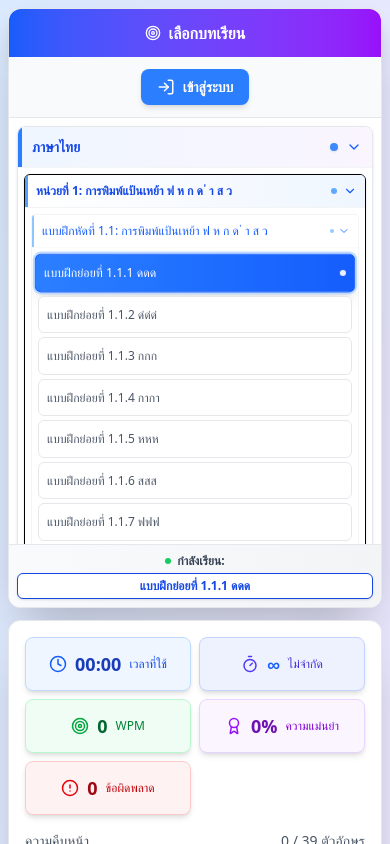
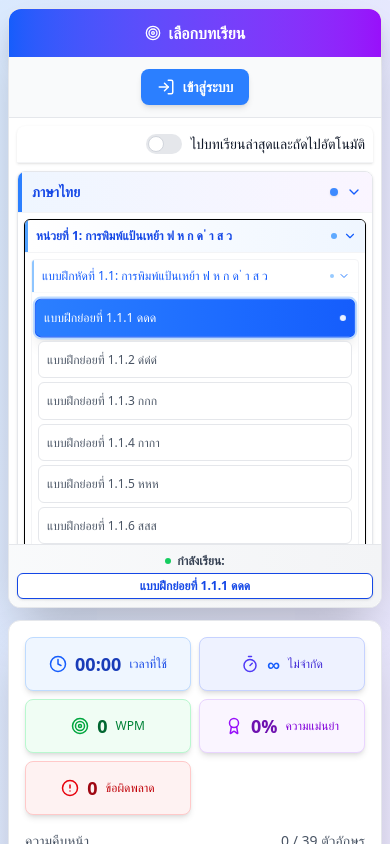
Before and after one commit to AfdolRatchanon/project-typing, a React (Vite) app: page / in a window 390 px wide. Shown: the top 844 px of the page. Built offline with nearby package versions, Linux system fonts and the light colour scheme; no server answers; a web font is replaced by a local one.

Commit message:
feat(levelSelect.tsx): add button go to current level

```diff
--- a/src/components/LevelSelector.tsx
+++ b/src/components/LevelSelector.tsx
@@ -1,6 +1,6 @@
 // src/components/LevelSelector.tsx
 
-import React from 'react';
+import React, { useState, useEffect, useCallback } from 'react';
 import { ChevronDown, ChevronRight, Lock } from 'lucide-react';
 import type { Language, LevelStats } from '../types/types';
 
@@ -12,7 +12,6 @@ interface LevelSelectorProps {
     isPaused: boolean;
     expandedLanguage: string;
     setExpandedLanguage: (langId: string) => void;
-    // แก้ไข: อัปเดต Type ของ setExpandedUnits และ setExpandedSessions
     expandedUnits: { [key: string]: boolean };
     setExpandedUnits: (units: { [key: string]: boolean } | ((prev: { [key: string]: boolean }) => { [key: string]: boolean })) => void;
     expandedSessions: { [key: string]: boolean };
@@ -45,9 +44,49 @@ const LevelSelector: React.FC<LevelSelectorProps> = ({
     isUserProgressLoaded,
     user,
 }) => {
-    // เพิ่ม console.log เพื่อตรวจสอบการทำงานของ toggleUnit
+    // State สำหรับควบคุมการเลื่อนด่านอัตโนมัติ
+    const [autoAdvance, setAutoAdvance] = useState<boolean>(false);
+
+    // Effect สำหรับจัดการการเลื่อนด่านอัตโนมัติเมื่อด่านปัจจุบันผ่านแล้ว
+    useEffect(() => {
+        // ตรวจสอบเงื่อนไขที่จำเป็นสำหรับการเลื่อนด่านอัตโนมัติ
+        if (!user || !isUserProgressLoaded || !autoAdvance) {
+            return;
+        }
+
+        const currentLevelStats = userLevelProgress[currentLevelId];
+        const requiredPlayCount = 3;
+        const requiredScore = 5;
+
+        // ตรวจสอบว่าด่านปัจจุบัน "ผ่าน" หรือไม่
+        const isCurrentLevelPassed =
+            currentLevelStats &&
+            currentLevelStats.playCount >= requiredPlayCount &&
+            currentLevelStats.score10Point >= requiredScore;
+
+        if (isCurrentLevelPassed) {
+            // รวบรวมด่านทั้งหมดเป็นอาร์เรย์เดียว
+            const allLevels = languages.flatMap(lang =>
+                lang.units.flatMap(unit =>
+                    unit.sessions.flatMap(session => session.levels)
+                )
+            );
+            const currentLevelIndex = allLevels.findIndex(level => level.id === currentLevelId);
+
+            // หากด่านปัจจุบันถูกพบและไม่ใช่ด่านสุดท้าย
+            if (currentLevelIndex !== -1 && currentLevelIndex < allLevels.length - 1) {
+                const nextLevel = allLevels[currentLevelIndex + 1];
+                // ตรวจสอบว่าด่านถัดไปปลดล็อกแล้วและไม่ใช่ด่านปัจจุบัน (เพื่อป้องกัน loop)
+                if (isLevelUnlocked(nextLevel.id) && nextLevel.id !== currentLevelId) {
+                    setCurrentLevelId(nextLevel.id);
+                    console.log(`Auto-advancing to next level: ${nextLevel.name}`);
+                }
+            }
+        }
+    }, [currentLevelId, userLevelProgress, autoAdvance, user, isUserProgressLoaded, languages, isLevelUnlocked, setCurrentLevelId]);
+
+
     const toggleUnit = (unitId: string) => {
-        // แก้ไข: Type ของ prev ถูกระบุใน interface แล้ว ไม่จำเป็นต้องระบุซ้ำตรงนี้
         setExpandedUnits(prev => {
             const newState = { ...prev, [unitId]: !prev[unitId] };
             console.log(`Toggle Unit: ${unitId}, New State:`, newState[unitId]);
@@ -56,9 +95,7 @@ const LevelSelector: React.FC<LevelSelectorProps> = ({
         });
     };
 
-    // เพิ่ม console.log เพื่อตรวจสอบการทำงานของ toggleSession
     const toggleSession = (sessionId: string) => {
-        // แก้ไข: Type ของ prev ถูกระบุใน interface แล้ว ไม่จำเป็นต้องระบุซ้ำตรงนี้
         setExpandedSessions(prev => {
             const newState = { ...prev, [sessionId]: !prev[sessionId] };
             console.log(`Toggle Session: ${sessionId}, New State:`, newState[sessionId]);
@@ -69,6 +106,22 @@ const LevelSelector: React.FC<LevelSelectorProps> = ({
 
     return (
         <div className="flex-1 overflow-y-auto p-2 sm:p-3 lg:p-4 scrollbar-thin scrollbar-track-gray-100 scrollbar-thumb-gray-300">
+            {/* Checkbox สำหรับเปิด/ปิดการเลื่อนด่านอัตโนมัติ */}
+            <div className="p-2 sm:p-3 lg:p-4 bg-white border-b border-gray-100 flex items-center justify-end rounded-t-lg shadow-sm mb-2">
+                <label htmlFor="autoAdvanceToggle" className="flex items-center cursor-pointer">
+                    <input
+                        type="checkbox"
+                        id="autoAdvanceToggle"
+                        className="sr-only peer"
+                        checked={autoAdvance}
+                        onChange={(e) => setAutoAdvance(e.target.checked)}
+                    />
+                    <div className="relative w-9 h-5 bg-gray-200 peer-focus:outline-none peer-focus:ring-2 peer-focus:ring-blue-300 rounded-full peer peer-checked:after:translate-x-full peer-checked:after:border-white after:content-[''] after:absolute after:top-[2px] after:left-[2px] after:bg-white after:border after:border-gray-300 after:rounded-full after:h-4 after:w-4 after:transition-all peer-checked:bg-blue-600"></div>
+                    <span className="ml-2 text-sm font-medium text-gray-900">ไปบทเรียนล่าสุดและถัดไปอัตโนมัติ</span>
+                </label>
+            </div>
+            {/* สิ้นสุดส่วน Checkbox */}
+
             <div className="space-y-2 sm:space-y-3">
                 {!isUserProgressLoaded ? (
                     <div className="text-center text-gray-500 py-8">
@@ -131,7 +184,6 @@ const LevelSelector: React.FC<LevelSelectorProps> = ({
                                                                                                 if (!user) {
                                                                                                     tooltipText = 'กรุณาเข้าสู่ระบบเพื่อปลดล็อกด่าน';
                                                                                                 } else if (!unlocked && !isFirstLevel) {
-                                                                                                    // อัปเดต tooltipText ให้แสดงเงื่อนไขคะแนนด้วย
                                                                                                     const currentLevelStats = userLevelProgress[level.id];
                                                                                                     const currentLevelScore = currentLevelStats?.score10Point || 0;
 
@@ -140,7 +192,7 @@ const LevelSelector: React.FC<LevelSelectorProps> = ({
                                                                                                     } else if (currentLevelScore <= requiredScore) {
                                                                                                         tooltipText = `ต้องได้คะแนนด่านก่อนหน้ามากกว่า ${requiredScore} คะแนน (ได้ ${currentLevelScore} คะแนน)`;
                                                                                                     } else {
-                                                                                                        tooltipText = 'ด่านนี้ยังไม่ถูกปลดล็อก'; // กรณี fallback
+                                                                                                        tooltipText = 'ด่านนี้ยังไม่ถูกปลดล็อก';
                                                                                                     }
                                                                                                 }
 
@@ -154,9 +206,9 @@ const LevelSelector: React.FC<LevelSelectorProps> = ({
                                                                                                         }}
                                                                                                         disabled={!unlocked || (isStarted && !isPaused)}
                                                                                                         className={`w-full text-left p-2 sm:p-2.5 lg:p-3 rounded-md sm:rounded-lg border transition-all duration-300 ease-in-out text-xs font-medium relative
-                                                        ${currentLevelId === level.id ? 'bg-gradient-to-r from-blue-500 to-blue-600 text-white border-blue-600 shadow-lg transform scale-[1.02] ring-2 ring-blue-200 ring-opacity-50' : 'bg-white text-gray-600 border-gray-200 hover:bg-blue-50 hover:border-blue-300 hover:shadow-md hover:transform hover:scale-[1.01]'}
-                                                        ${(!unlocked || (isStarted && !isPaused)) ? 'opacity-50 cursor-not-allowed' : ''}
-                                                    `}
+                                                                                                            ${currentLevelId === level.id ? 'bg-gradient-to-r from-blue-500 to-blue-600 text-white border-blue-600 shadow-lg transform scale-[1.02] ring-2 ring-blue-200 ring-opacity-50' : 'bg-white text-gray-600 border-gray-200 hover:bg-blue-50 hover:border-blue-300 hover:shadow-md hover:transform hover:scale-[1.01]'}
+                                                                                                            ${(!unlocked || (isStarted && !isPaused)) ? 'opacity-50 cursor-not-allowed' : ''}
+                                                                                                        `}
                                                                                                         title={!unlocked ? tooltipText : ''}
                                                                                                     >
                                                                                                         <div className="flex items-center justify-between">
--- a/src/firebase/firebaseConfig.ts
+++ b/src/firebase/firebaseConfig.ts
@@ -5,6 +5,10 @@ import { getDatabase } from "firebase/database"; // สำหรับ Realtime
 
 // Your web app's Firebase configuration (ต้องใส่ข้อมูลของคุณเอง)
 const firebaseConfig = {
+  apiKey: "AIzaSyBrr1L5nVZYcqkPI_zj4VspFDenSACtlKY",
+  authDomain: "typing-demo-2f203.firebaseapp.com",
+  projectId: "typing-demo-2f203",
+  databaseURL: "https://typing-demo-2f203-default-rtdb.asia-southeast1.firebasedatabase.app",
   // apiKey: "YOUR_API_KEY",
   // authDomain: "YOUR_AUTH_DOMAIN",
   // projectId: "YOUR_PROJECT_ID",
```
